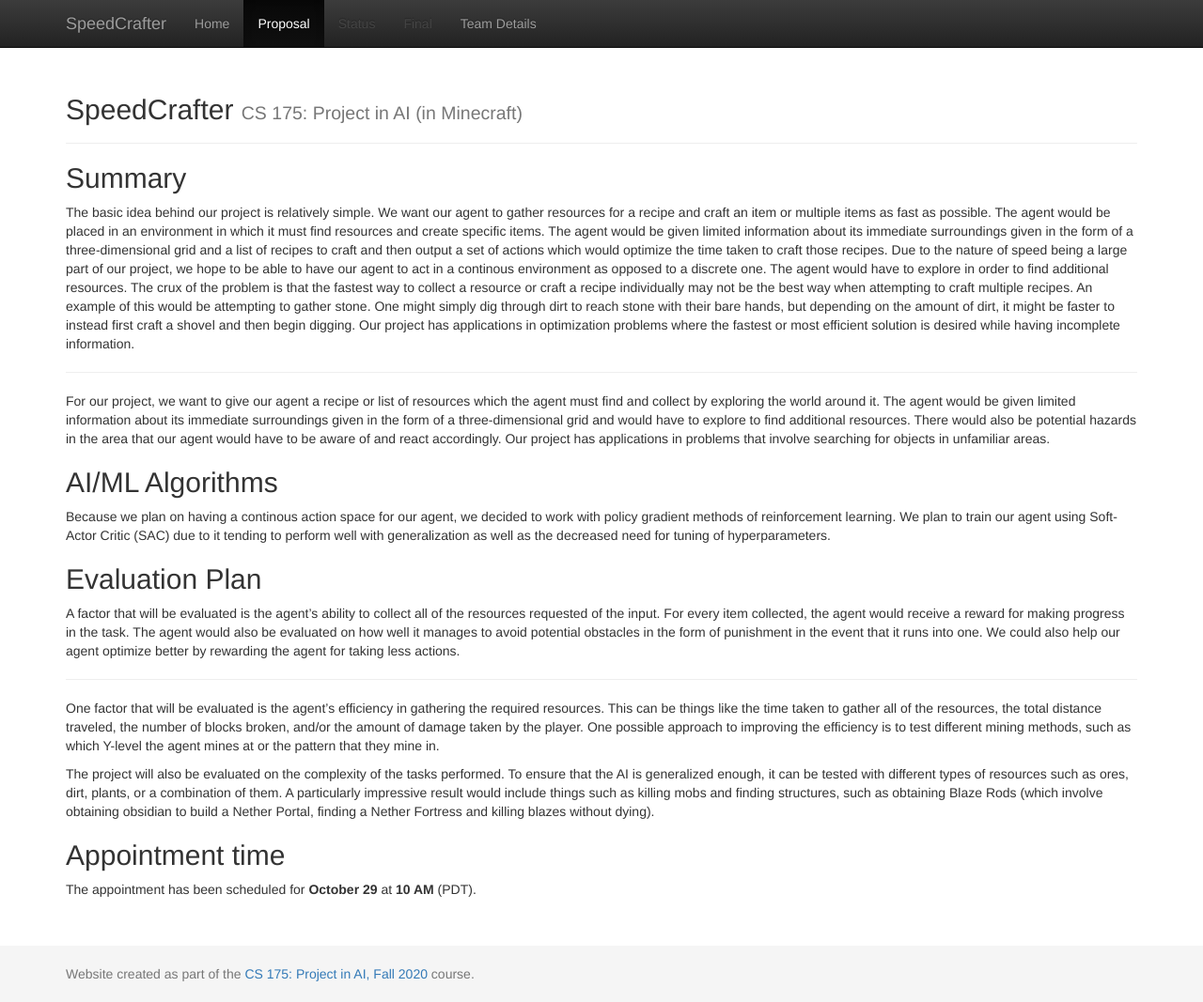
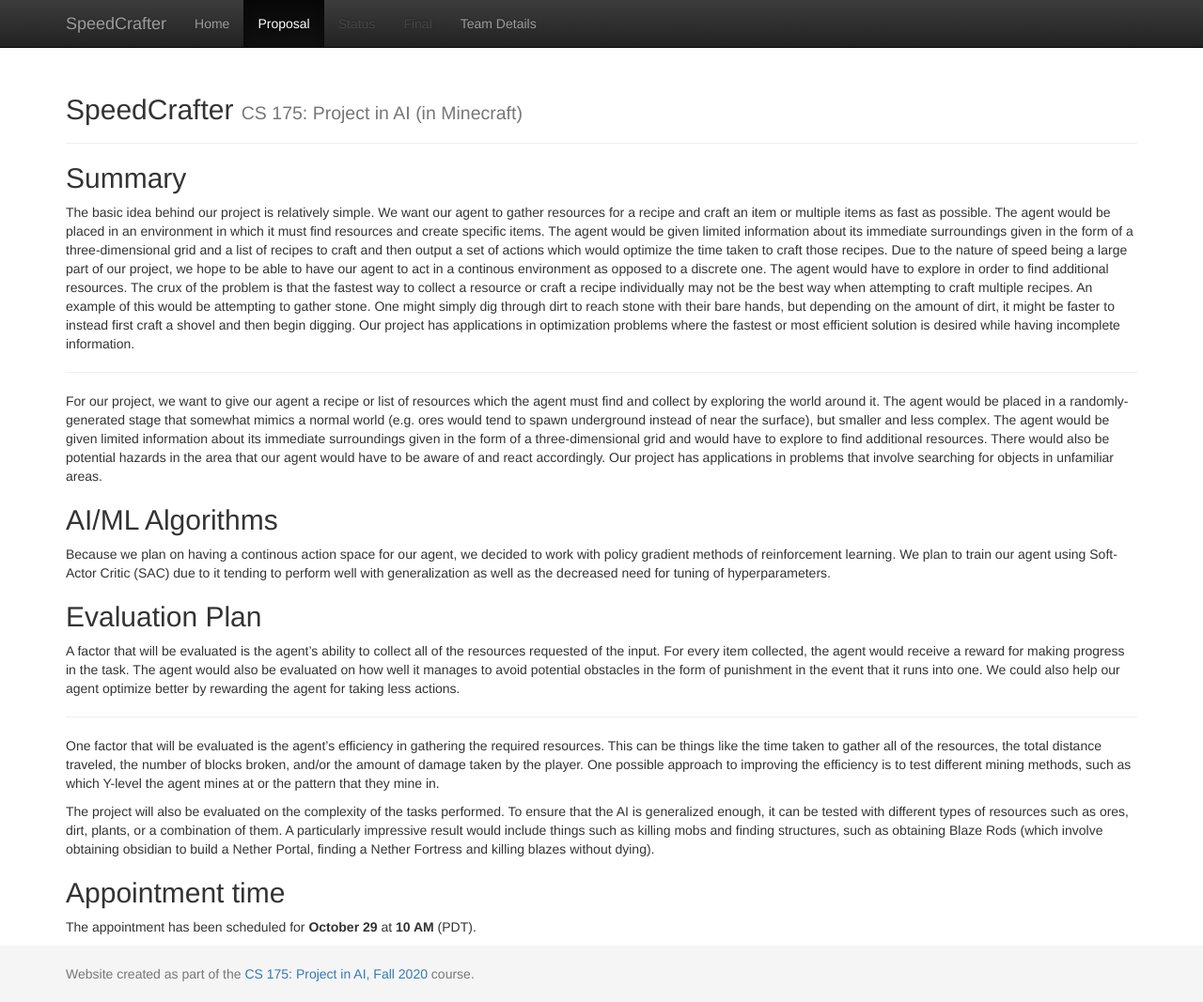
Before and after one commit to jhnguyen521/SpeedCrafter, a Jekyll site: the page built from docs/proposal.md, in a window 1280 px wide and 1067 px high. Shown: the whole window at 94% size. Built offline with Jekyll 4.4.1, drawn with Linux system fonts in a browser that asks for light colours.

Commit message:
Update proposal.md
Added info on stage generation

```diff
--- a/docs/proposal.md
+++ b/docs/proposal.md
@@ -9,7 +9,7 @@
 
 ---
 
-For our project, we want to give our agent a recipe or list of resources which the agent must find and collect by exploring the world around it. The agent would be given limited information about its immediate surroundings given in the form of a three-dimensional grid and would have to explore to find additional resources. There would also be potential hazards in the area that our agent would have to be aware of and react accordingly. Our project has applications in problems that involve searching for objects in unfamiliar areas.
+For our project, we want to give our agent a recipe or list of resources which the agent must find and collect by exploring the world around it. The agent would be placed in a randomly-generated stage that somewhat mimics a normal world (e.g. ores would tend to spawn underground instead of near the surface), but smaller and less complex. The agent would be given limited information about its immediate surroundings given in the form of a three-dimensional grid and would have to explore to find additional resources. There would also be potential hazards in the area that our agent would have to be aware of and react accordingly. Our project has applications in problems that involve searching for objects in unfamiliar areas.
 
 ## AI/ML Algorithms
 Because we plan on having a continous action space for our agent, we decided to work with policy gradient methods of reinforcement learning. We plan to train our agent using Soft-Actor Critic (SAC) due to it tending to perform well with generalization as well as the decreased need for tuning of hyperparameters.
```
